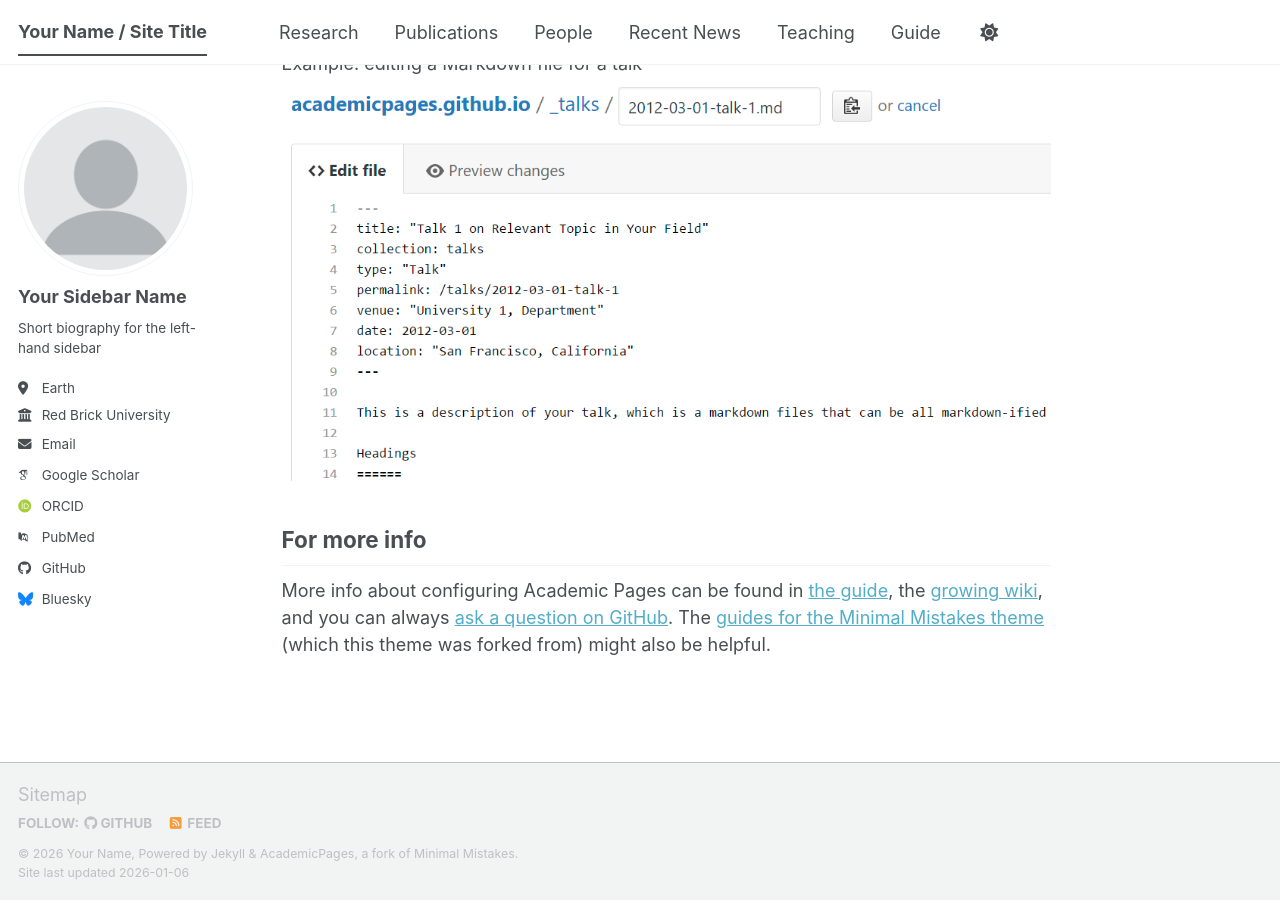
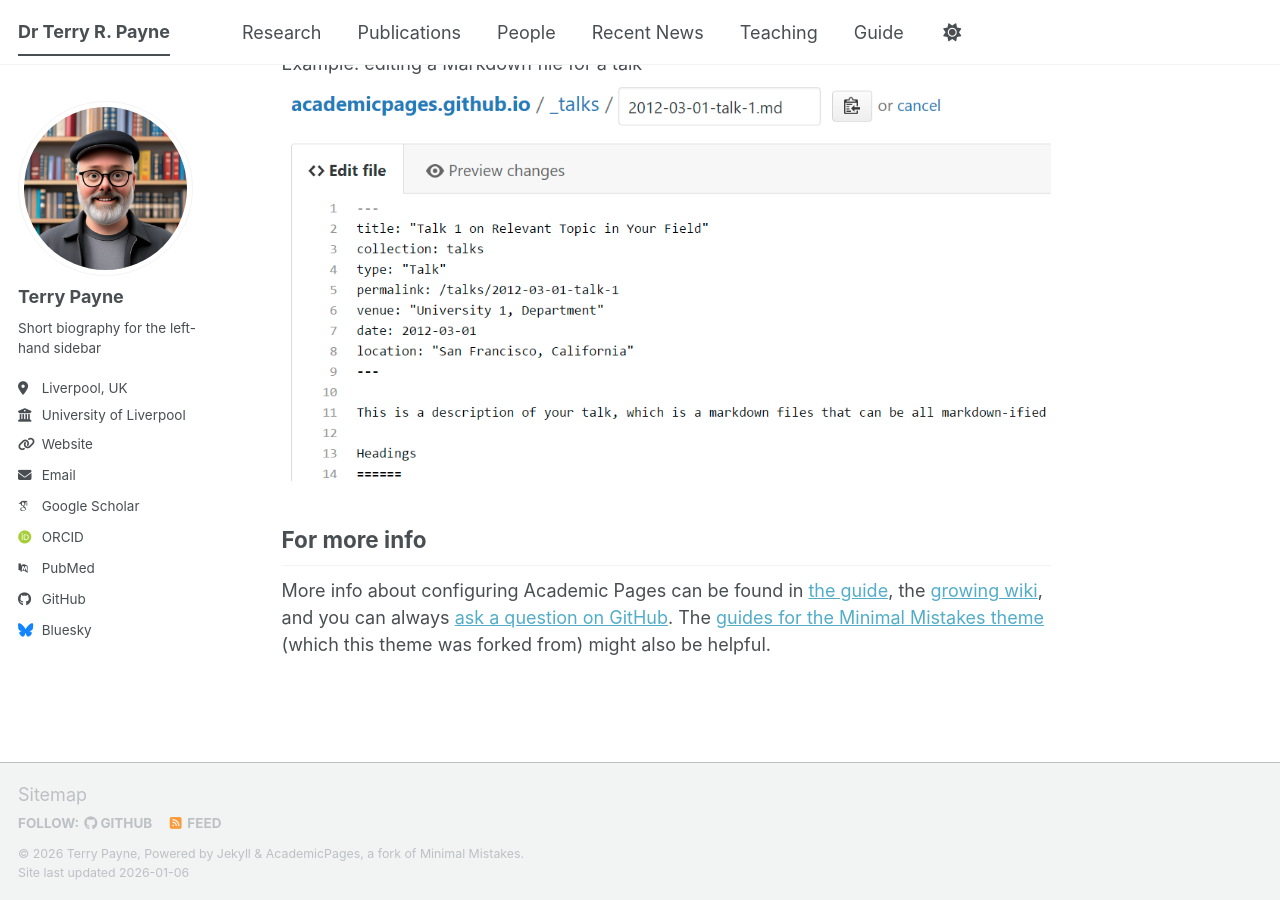
Before and after one commit to cappuccinofreak/cappuccinofreak.github.io, a Jekyll site: the page built from _pages/about.md, in a window 1280 px wide and 900 px high, scrolled down 2720 px. Built offline with Jekyll 4.4.1, drawn with Linux system fonts in a browser that asks for light colours; some web fonts are replaced; a script bundle is joined from its source files by our own code; library files that are not in the unit come from our copies.

Commit message:
Update _config.yml

```diff
--- a/_config.yml
+++ b/_config.yml
@@ -9,9 +9,9 @@
 # Basic Site Settings
 locale                   : "en-US"
 site_theme               : "default" # The available themes options are "default", "air", "sunrise", "mint", "dirt" and "contrast"
-title                    : "Your Name / Site Title"
+title                    : "Dr Terry R. Payne"
 title_separator          : "-"
-name                     : &name "Your Name"
+name                     : &name "Terry Payne"
 description              : &description "Your Name's academic portfolio"   # Update this with a general description of your site, this is the default if not overridden by a page
 url                      : https://academicpages.github.io # The base hostname & protocol for your site e.g. "https://[your GitHub username].github.io",
                                                            # or if you already have some other page hosted on Github then use "https://[your GitHub username].github.io/[Your Repo Name]"
@@ -23,14 +23,14 @@ repository               : "academicpages/academicpages.github.io"
 #               Additional customization can be done by editing /_includes/author-profile.html
 author:
   # Biographic information
-  avatar           : "profile.png"
-  name             : "Your Sidebar Name"
+  avatar           : "TerryAvatar.png"
+  name             : "Terry Payne"
   pronouns         : # example: "she/her"
   bio              : "Short biography for the left-hand sidebar"
-  location         : "Earth"
-  employer         : "Red Brick University"
-  uri              : # URL
-  email            : "none@example.org"
+  location         : "Liverpool, UK"
+  employer         : "University of Liverpool"
+  uri              : "https://www.liverpool.ac.uk/people/terry-payne"
+  email            : "T.R.Payne@liverpool.ac.uk"
 
   # Academic websites
   academia         : # URL
```
